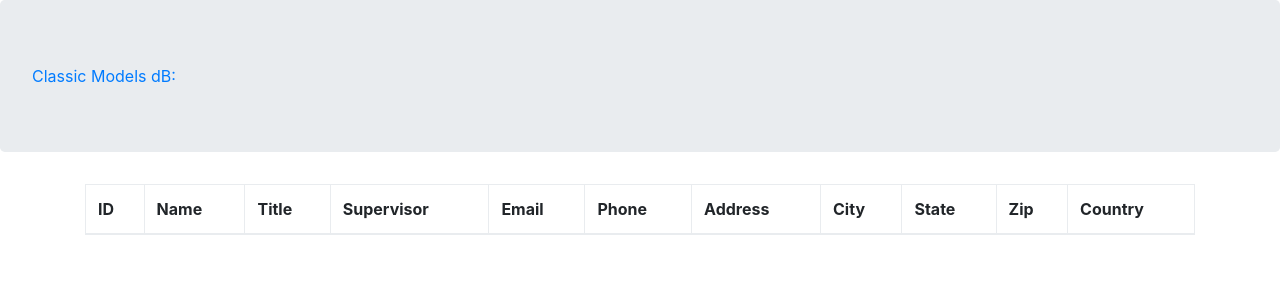
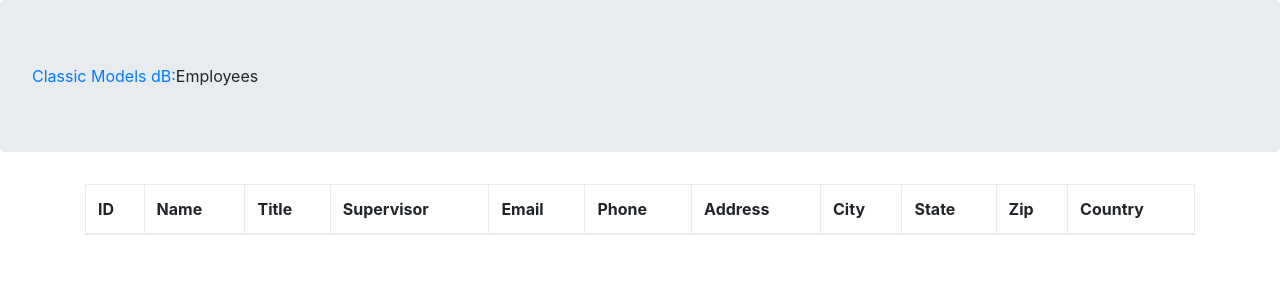
Before and after one commit to thePortus/classicmodels, a PHP site: page /employees.php in a window 1280 px wide. Shown: the top 300 px of the page. Run offline with PHP 8.4, Linux system fonts and the light colour scheme; data that the repository does not hold is empty; some libraries are stand-ins or nearby versions.

Commit message:
employees page title fixed

```diff
--- a/employees.php
+++ b/employees.php
@@ -19,7 +19,7 @@
     ?>
 
     <body>
-        <div class="jumbotron"><a href="index.php">Classic Models dB:</a></div>
+        <div class="jumbotron"><a href="index.php">Classic Models dB:</a>Employees</div>
         <div class="container scrollTable">
             <table class="table table-striped table-hover table-condensed table-bordered">
                 <thead>
```
